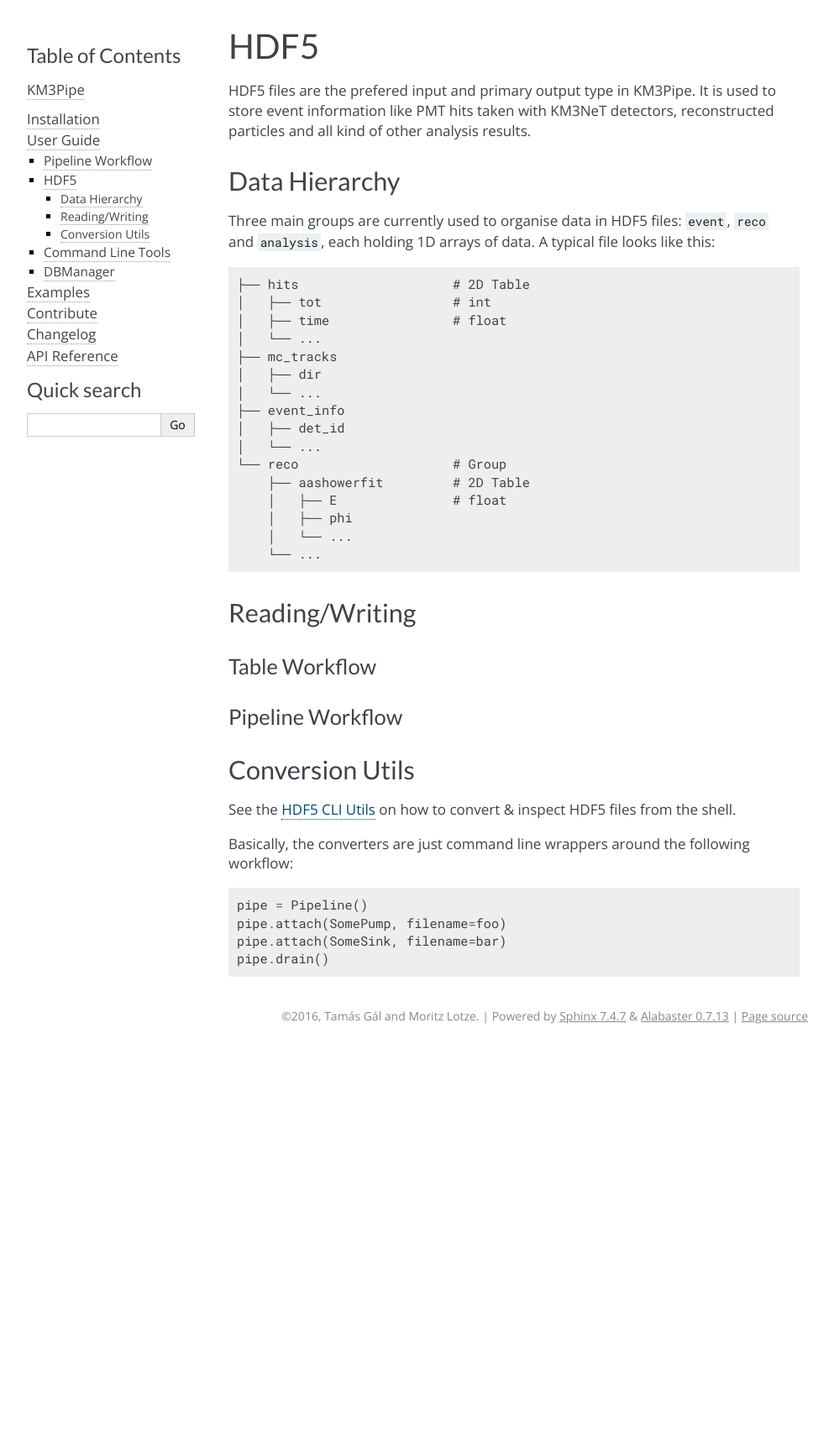
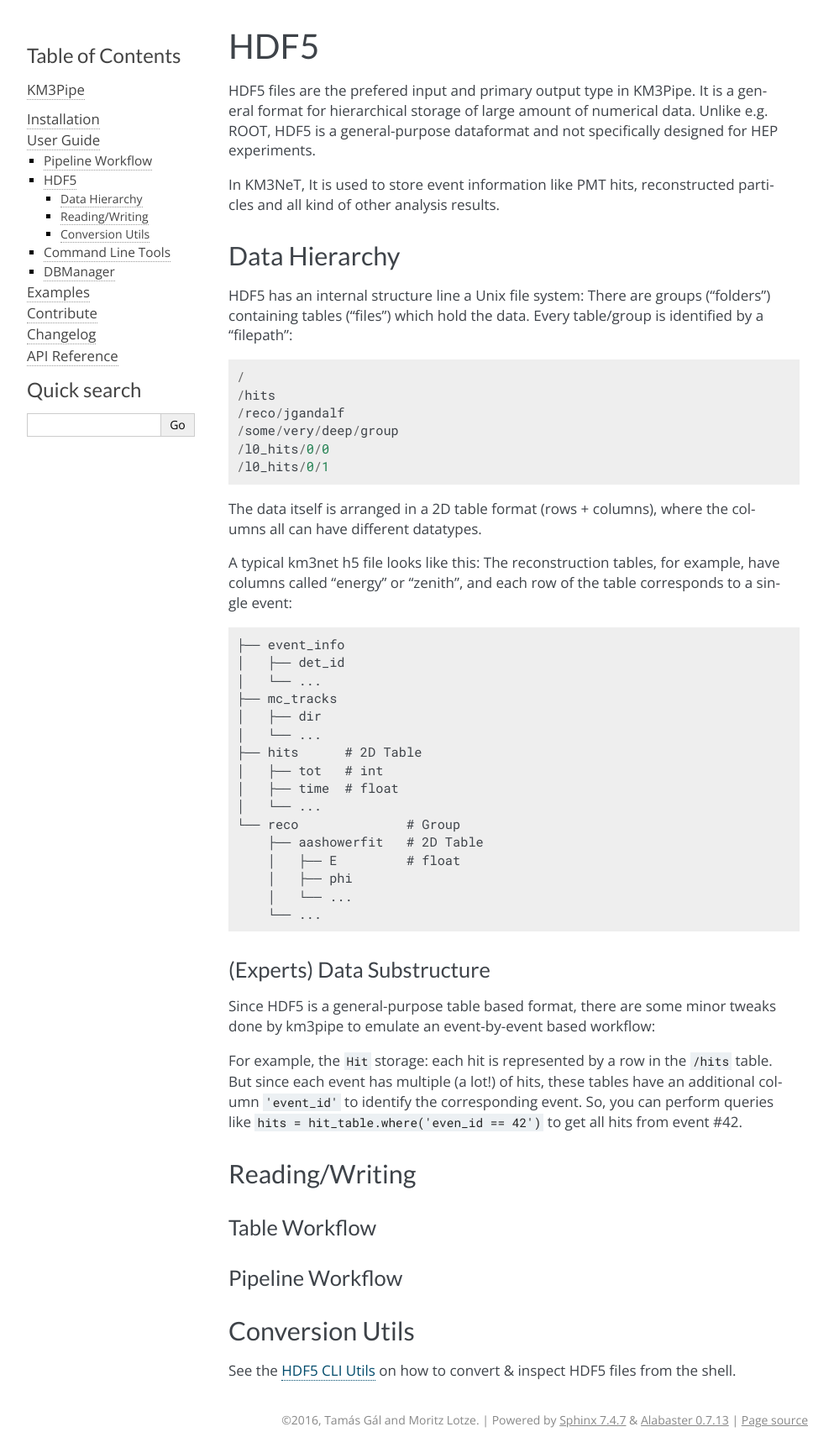
Before and after one commit to tamasgal/km3pipe, a Sphinx documentation site: the page built from docs/hdf5.rst, in a window 1280 px wide. Shown: the whole page at 84% size, without its empty margins (148-1141 px from the left). Built offline with Sphinx 7.4.7, drawn with Linux system fonts in a browser that asks for light colours; formulas are drawn with MathJax 3; pages that are not in the unit, such as notebooks, are missing from menus; the version number could not be read and is left out; before the commit the page ends 1249 px from its top, so only the background shows below that.

Commit message:
DOC update hdf5 description

```diff
--- a/docs/hdf5.rst
+++ b/docs/hdf5.rst
@@ -2,33 +2,62 @@ HDF5
 ====
 
 HDF5 files are the prefered input and primary output type in KM3Pipe.
-It is used to store event information like PMT hits taken with KM3NeT
-detectors, reconstructed particles and all kind of other analysis results.
+It is a general format for hierarchical storage of large amount of numerical
+data. Unlike e.g. ROOT, HDF5 is a general-purpose dataformat and not
+specifically designed for HEP experiments.
+
+In KM3NeT, It is used to store event information like PMT hits,
+reconstructed particles and all kind of other analysis results.
 
 Data Hierarchy
 --------------
 
-Three main groups are currently used to organise data in HDF5 files:
-``event``, ``reco`` and ``analysis``, each holding 1D arrays of data.
-A typical file looks like this::
+HDF5 has an internal structure line a Unix file system: There are groups
+("folders") containing tables ("files") which hold the data. Every
+table/group is identified by a "filepath"::
 
-    ├── hits                    # 2D Table
-    │   ├── tot                 # int
-    │   ├── time                # float
+  /
+  /hits
+  /reco/jgandalf
+  /some/very/deep/group
+  /l0_hits/0/0
+  /l0_hits/0/1
+
+The data itself is arranged in a 2D table format (rows + columns), where the
+columns all can have different datatypes.
+
+A typical km3net h5 file looks like this: The reconstruction tables, for
+example, have columns called "energy" or "zenith", and each row of the table
+corresponds to a single event::
+
+    ├── event_info
+    │   ├── det_id
     │   └── ...
     ├── mc_tracks
     │   ├── dir
     │   └── ...
-    ├── event_info
-    │   ├── det_id
+    ├── hits      # 2D Table
+    │   ├── tot   # int
+    │   ├── time  # float
     │   └── ...
-    └── reco                    # Group
-        ├── aashowerfit         # 2D Table
-        │   ├── E               # float
+    └── reco              # Group
+        ├── aashowerfit   # 2D Table
+        │   ├── E         # float
         │   ├── phi
         │   └── ...
         └── ...
 
+(Experts) Data Substructure
+~~~~~~~~~~~~~~~~~~~~~~~~~~~
+
+Since HDF5 is a general-purpose table based format, there are some minor
+tweaks done by km3pipe to emulate an event-by-event based workflow:
+
+For example, the ``Hit`` storage: each hit is represented by a row in the
+``/hits`` table. But since each event has multiple (a lot!) of hits,
+these tables have an additional column ``'event_id'`` to identify the
+corresponding event. So, you can perform queries like
+``hits = hit_table.where('even_id == 42')`` to get all hits from event #42.
 
 Reading/Writing
 ---------------
@@ -44,11 +73,3 @@ Conversion Utils
 ----------------
 
 See the :ref:`h5cli` on how to convert & inspect HDF5 files from the shell.
-
-Basically, the converters are just command line wrappers around the
-following workflow::
-
-    pipe = Pipeline()
-    pipe.attach(SomePump, filename=foo)
-    pipe.attach(SomeSink, filename=bar)
-    pipe.drain()
```
